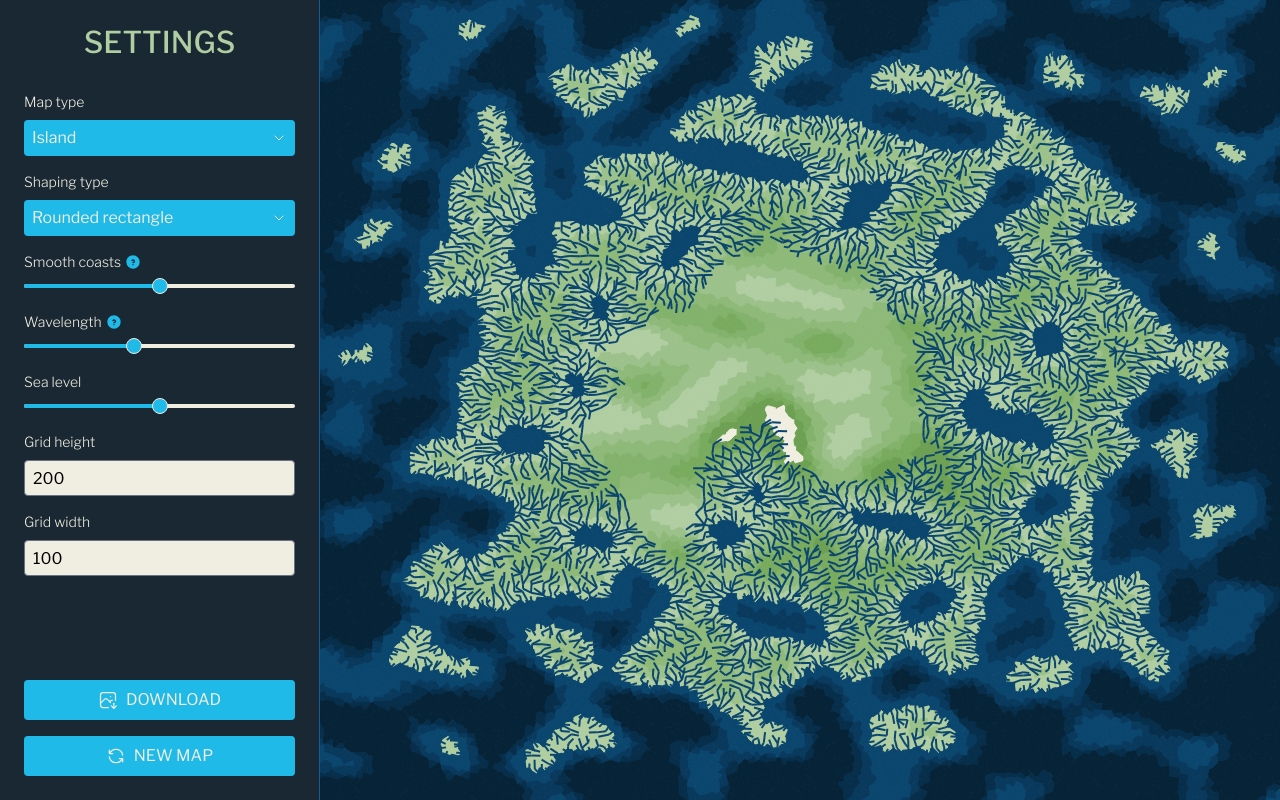
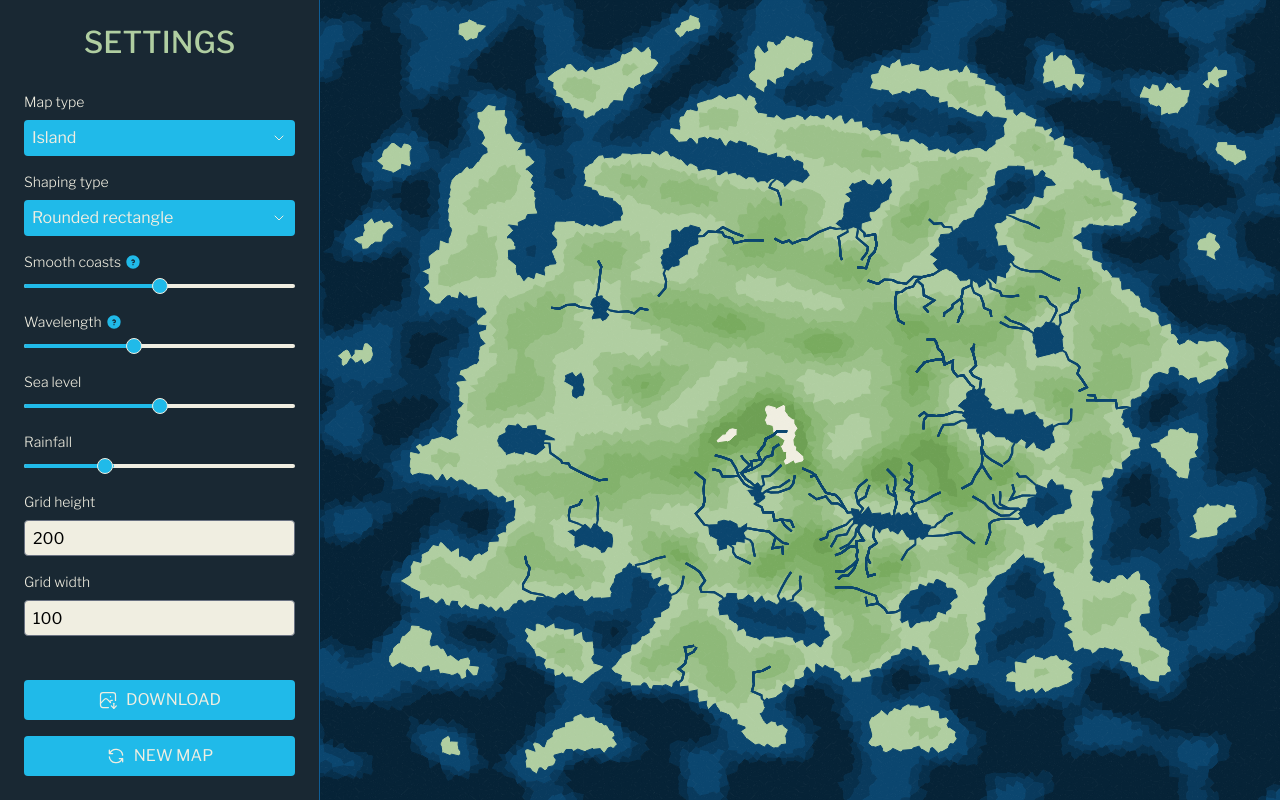
Before and after one commit to carbault/map-generator, a React (Vite) app: page / in a window 1280 px wide. Built offline with nearby package versions, Linux system fonts and the light colour scheme.

Commit message:
Add rainfall setting and generate number of rivers based on rainfall

```diff
--- a/src/components/SettingsList.tsx
+++ b/src/components/SettingsList.tsx
@@ -98,6 +98,15 @@ export default function SettingList(props: {
         />
       </Field>
       <Field>
+        <Label>Rainfall</Label>
+        <Slider
+          min={2}
+          max={30}
+          value={settings.rainFall}
+          onChange={updateSetting("rainFall")}
+        />
+      </Field>
+      <Field>
         <Label>Grid height</Label>
         <NumberInput
           min={25}
--- a/src/constants.ts
+++ b/src/constants.ts
@@ -12,6 +12,7 @@ export const DEFAULT_SETTINGS: Settings = {
   wavelength: 0.12,
   lerp: 0.5,
   seaLevel: 0.5,
+  rainFall: 10,
   grid: { width: 100, height: 200 },
   shapingFunction: ShapingFunction.squareBump,
   type: MapType.island,
--- a/src/map/drawMap.ts
+++ b/src/map/drawMap.ts
@@ -45,7 +45,20 @@ function drawRivers(
   ctx.strokeStyle = "#0B466F";
   ctx.lineWidth = 2;
 
-  for (const region of regions) {
+  const springCandidates = regions
+    .slice()
+    .filter((r) => !!r.watershed && r.elevation > 0.75);
+
+  const maxSprings = (settings.rainFall / 100) * springCandidates.length;
+  const springs: RegionData[] = [];
+  for (let i = 0; i <= maxSprings; i++) {
+    const randIndex = Math.floor(Math.random() * springCandidates.length);
+    if (!springs.some((s) => s.index === springCandidates[randIndex].index)) {
+      springs.push(springCandidates[randIndex]);
+    }
+  }
+
+  for (const region of springs) {
     if (!region.watershed) {
       continue;
     }
@@ -57,7 +70,7 @@ function drawRivers(
     while (
       riverCell &&
       riverCell.downslope &&
-      riverCell.index !== region.downslope &&
+      riverCell.index !== region.watershed &&
       !seen.includes(riverCell.index) &&
       riverCell.elevation > settings.seaLevel
     ) {
--- a/src/types.ts
+++ b/src/types.ts
@@ -39,6 +39,7 @@ export type Settings = {
   shapingFunction: ShapingFunction;
   seaLevel: number;
   wavelength: number;
+  rainFall: number;
   lerp: number;
   grid: Size;
 };
```
